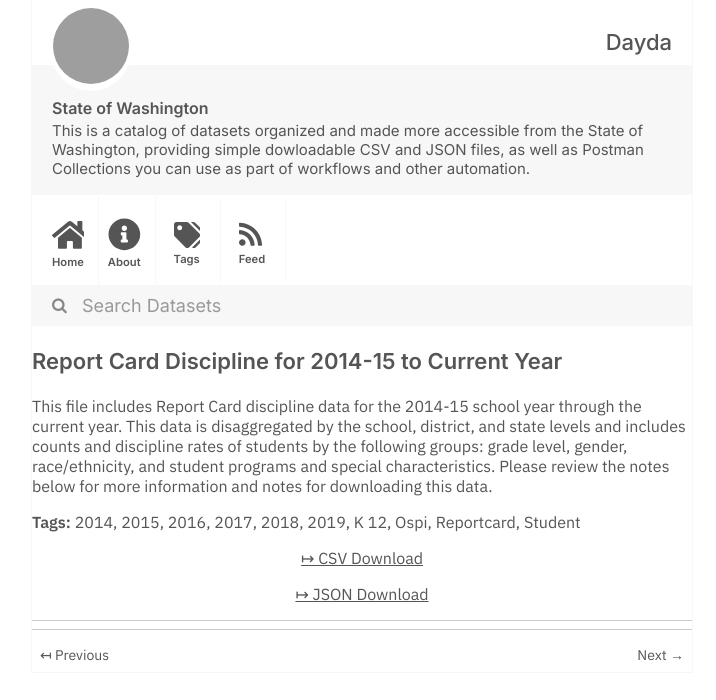
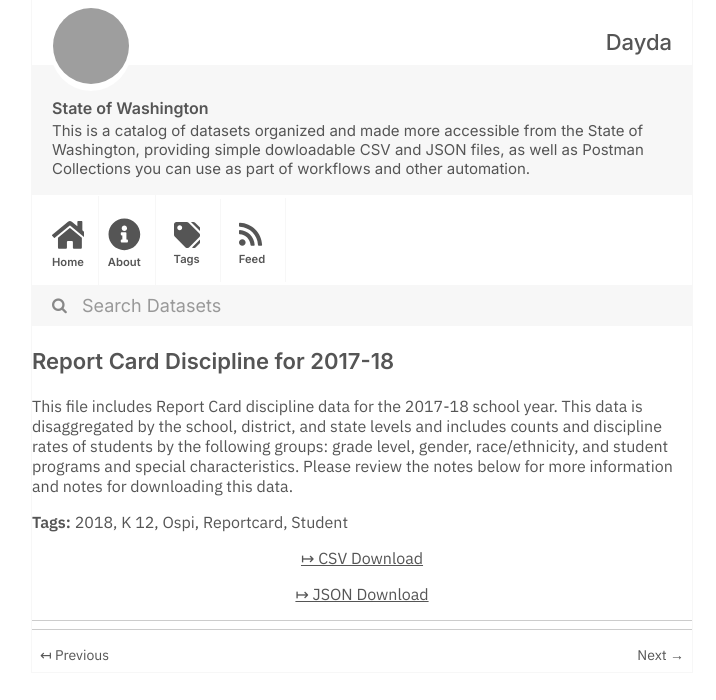
Before and after one commit to dayda-entities/state-of-washington, a Jekyll site: the page built from _posts/2020-11-10-report-card-discipline-for-201.md, in a window 1280 px wide, cut to the strip 0-700 px from the top of the page. Shown: the whole strip, without its empty margins (278-994 px from the left). Built offline with Jekyll 4.4.1, drawn with Linux system fonts in a browser that asks for light colours; grey boxes are pictures that could not be loaded.

Commit message:
Publish Data

```diff
--- a/_posts/2020-11-10-report-card-discipline-for-201.md
+++ b/_posts/2020-11-10-report-card-discipline-for-201.md
@@ -1,25 +1,20 @@
 ---
-title: Report Card Discipline for 2014-15 to Current Year
-created: '2020-11-10T17:20:37.201849'
-modified: '2020-11-10T17:20:37.201858'
+title: Report Card Discipline for 2017-18
+created: '2020-11-10T17:21:21.298834'
+modified: '2020-11-10T17:21:21.298841'
 state: active
 type: dataset
 tags:
-  - '2014'
-  - '2015'
-  - '2016'
-  - '2017'
   - '2018'
-  - '2019'
   - K 12
   - Ospi
   - Reportcard
   - Student
 groups:
   - Local Government
-csv_url: 'https://data.wa.gov/api/views/fwbr-3ker/rows.csv?accessType=DOWNLOAD'
-json_url: 'https://data.wa.gov/api/views/fwbr-3ker/rows.json?accessType=DOWNLOAD'
+csv_url: 'https://data.wa.gov/api/views/rwqe-ktra/rows.csv?accessType=DOWNLOAD'
+json_url: 'https://data.wa.gov/api/views/rwqe-ktra/rows.json?accessType=DOWNLOAD'
 layout: post
 
 ---
-This file includes Report Card discipline data for the 2014-15 school year through the current year. This data is disaggregated by the school, district, and state levels and includes counts and discipline rates of students by the following groups: grade level, gender, race/ethnicity, and student programs and special characteristics. Please review the notes below for more information and notes for downloading this data.
+This file includes Report Card discipline data for the 2017-18 school year. This data is disaggregated by the school, district, and state levels and includes counts and discipline rates of students by the following groups: grade level, gender, race/ethnicity, and student programs and special characteristics. Please review the notes below for more information and notes for downloading this data.
```
